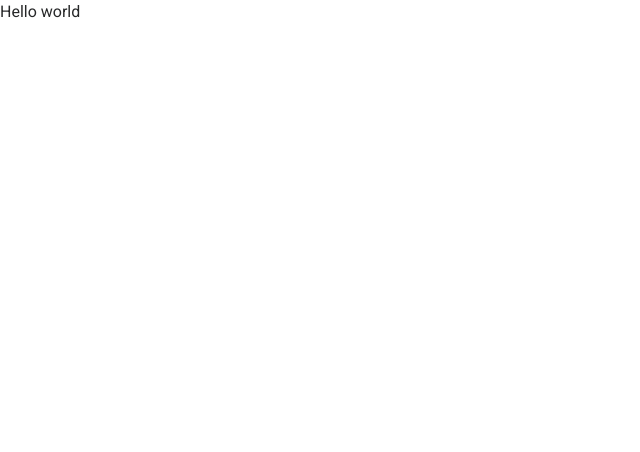
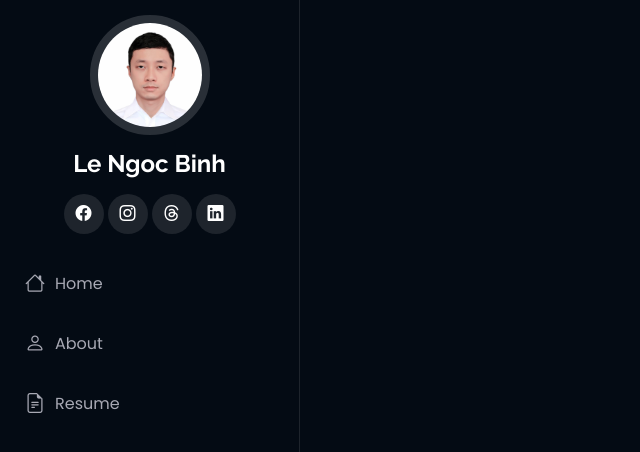
Before and after one commit to binhln95/binhln-introduction, a React (Vite) app: page / in a window 1280 px wide. Shown: the top 452 px of the page, without its empty margins (0-640 px from the left). Built offline with nearby package versions, Linux system fonts and the light colour scheme.

Commit message:
update url

```diff
--- a/src/App.tsx
+++ b/src/App.tsx
@@ -3,7 +3,7 @@ import { BrowserRouter, Route, Routes } from 'react-router-dom'
 import { Home } from './components/home'
 import { About } from './components/about'
 import { initializeContext, PageContext } from './context/PageContext'
-import { getSectionClass } from './components/typs'
+import { domain, getSectionClass } from './components/typs'
 import { Resume } from './components/resume'
 
 function App() {
@@ -16,9 +16,9 @@ function App() {
           <main className="main">
             <section className={getSectionClass(value.currentPage!)}>
               <Routes>
-                <Route path="/" element={<Home />}></Route>
-                <Route path="/about" element={<About />}></Route>
-                <Route path="/resume" element={<Resume />}></Route>
+                <Route path={domain + "/"} element={<Home />}></Route>
+                <Route path={domain + "/about"} element={<About />}></Route>
+                <Route path={domain + "/resume"} element={<Resume />}></Route>
                   {/* <Route path="/upload-config" element={<UploadConfig />}></Route> */}
               </Routes>
             </section>
--- a/src/components/sidebar.tsx
+++ b/src/components/sidebar.tsx
@@ -1,6 +1,7 @@
 import { Link } from "react-router-dom"
 import { PageContext } from "../context/PageContext";
 import { useContext } from "react";
+import { domain } from "./typs";
 
 export const SideBar = () => {
     const context = useContext(PageContext);
@@ -28,9 +29,9 @@ export const SideBar = () => {
 
                 <nav id="navmenu" className="navmenu">
                 <ul>
-                    <li><Link to="/" className={context.currentPage == 'Home' ? 'active' : ''}><i className="bi bi-house navicon"></i>Home</Link></li>
-                    <li><Link to="/about" className={context.currentPage == 'About' ? 'active' : ''}><i className="bi bi-person navicon"></i> About</Link></li>
-                    <li><Link to="/resume" className={context.currentPage == 'Resume' ? 'active' : ''}><i className="bi bi-file-earmark-text navicon"></i> Resume</Link></li>
+                    <li><Link to={domain + "/"} className={context.currentPage == 'Home' ? 'active' : ''}><i className="bi bi-house navicon"></i>Home</Link></li>
+                    <li><Link to={domain + "/about"} className={context.currentPage == 'About' ? 'active' : ''}><i className="bi bi-person navicon"></i> About</Link></li>
+                    <li><Link to={domain + "/resume"} className={context.currentPage == 'Resume' ? 'active' : ''}><i className="bi bi-file-earmark-text navicon"></i> Resume</Link></li>
                     {/* <li><a href="#portfolio"><i className="bi bi-images navicon"></i> Portfolio</a></li>
                     <li><a href="#services"><i className="bi bi-hdd-stack navicon"></i> Services</a></li>
                     <li className="dropdown"><a href="#"><i className="bi bi-menu-button navicon"></i> <span>Dropdown</span> <i className="bi bi-chevron-down toggle-dropdown"></i></a>
--- a/src/components/typs.ts
+++ b/src/components/typs.ts
@@ -18,3 +18,5 @@ export const getSectionClass = (page: ICurrentPage) => {
     }
     return className;
 }
+
+export const domain = "/binhln-introduction";
--- a/src/main.tsx
+++ b/src/main.tsx
@@ -1,10 +1,9 @@
 import { StrictMode } from 'react'
 import { createRoot } from 'react-dom/client'
-// import App from './App.tsx'
+import App from './App'
 
 createRoot(document.getElementById('root')!).render(
   <StrictMode>
-    {/* <App /> */}
-    <p>Hello world</p>
+    <App />
   </StrictMode>,
 )
```
